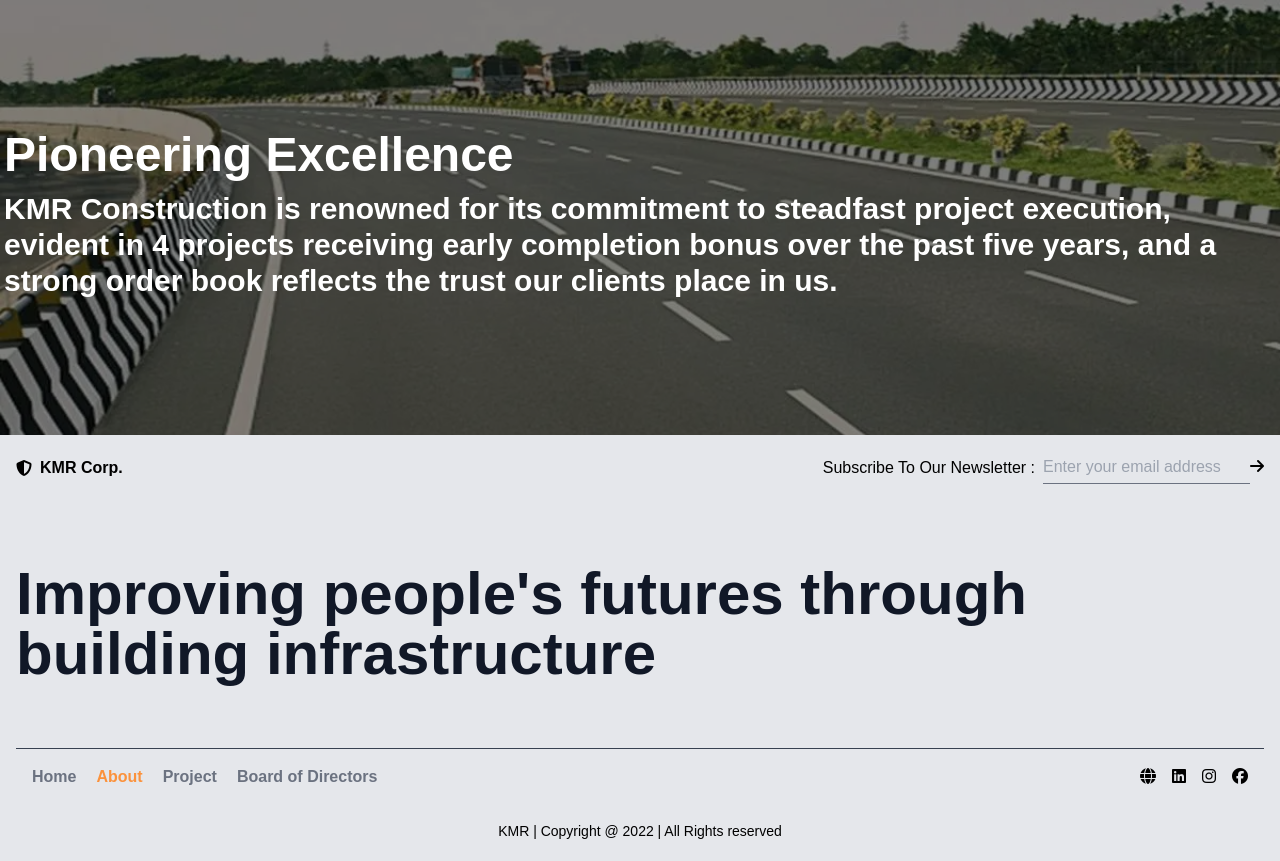
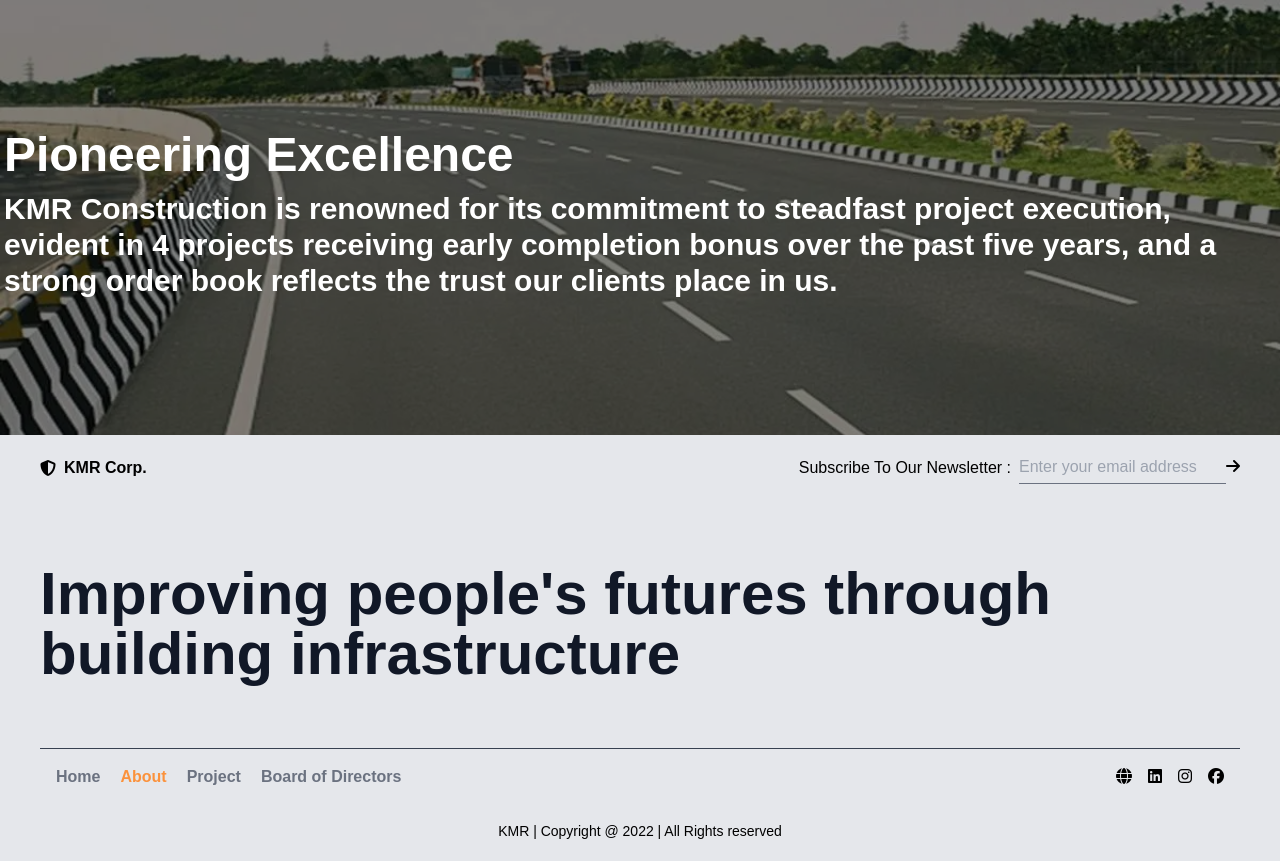
Before and after one commit to ajaysheokand-as/business, a React (Create React App) app: page /about in a window 1280 px wide. Shown: the part 2374-3235 px from the top of the page. Built offline with nearby package versions, Linux system fonts and the light colour scheme.

Commit message:
set footer

```diff
--- a/src/index.js
+++ b/src/index.js
@@ -7,7 +7,6 @@ import About from "./utils/About.jsx";
 import BoardOfDirectors from "./utils/BoardOfDrictionSection.jsx";
 import ProjectSection from "./utils/ProjectSection.jsx";
 import ContactUs from "./utils/ContactUs.jsx";
-import ProjectDetails from "./utils/project/ProjectDetails.jsx";
 
 const router = createBrowserRouter([
   {
@@ -30,10 +29,7 @@ const router = createBrowserRouter([
     path : '/contactUs',
     element : <ContactUs/>
   },
-  {
-    path : '/abc',
-    element : <ProjectDetails/>
-  }
+
 ]);
 
 ReactDOM.createRoot(document.getElementById("root")).render(
--- a/src/utils/Footer.jsx
+++ b/src/utils/Footer.jsx
@@ -4,7 +4,7 @@ import { Link , useLocation } from "react-router-dom";
 function Footer() {
    const location  =  useLocation()
   return (
-    <div className="flex flex-col  px-4 bg-gray-200">
+    <div className="flex flex-col px-10 bg-gray-200">
       <header className="w-full flex flex-col md:flex-row  md:justify-between justify-start items-center py-4">
         <div className="flex items-center space-x-2 mb-4 md:mb-0">
           <i className="fas fa-shield-alt text-black"></i>
```
